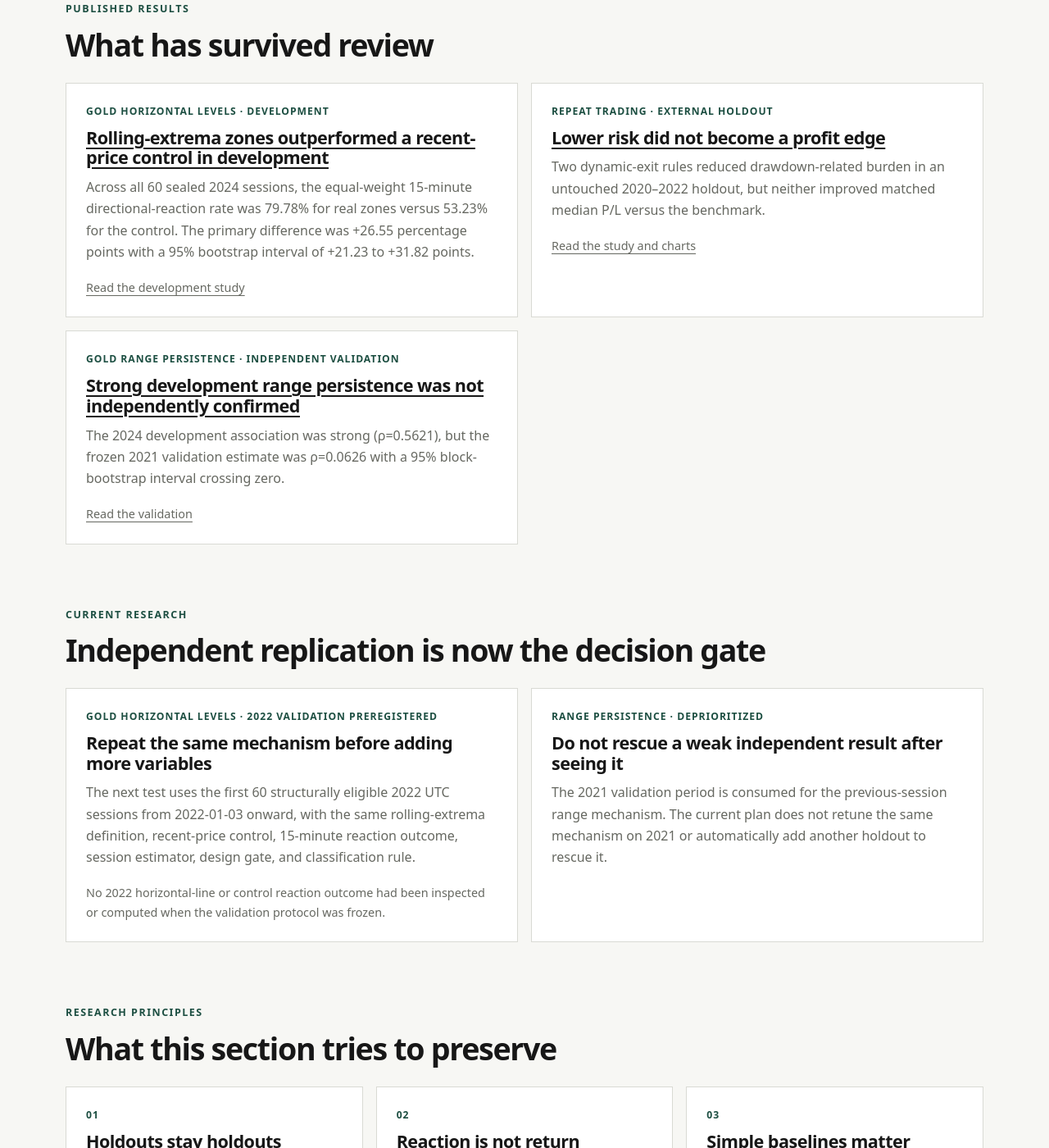
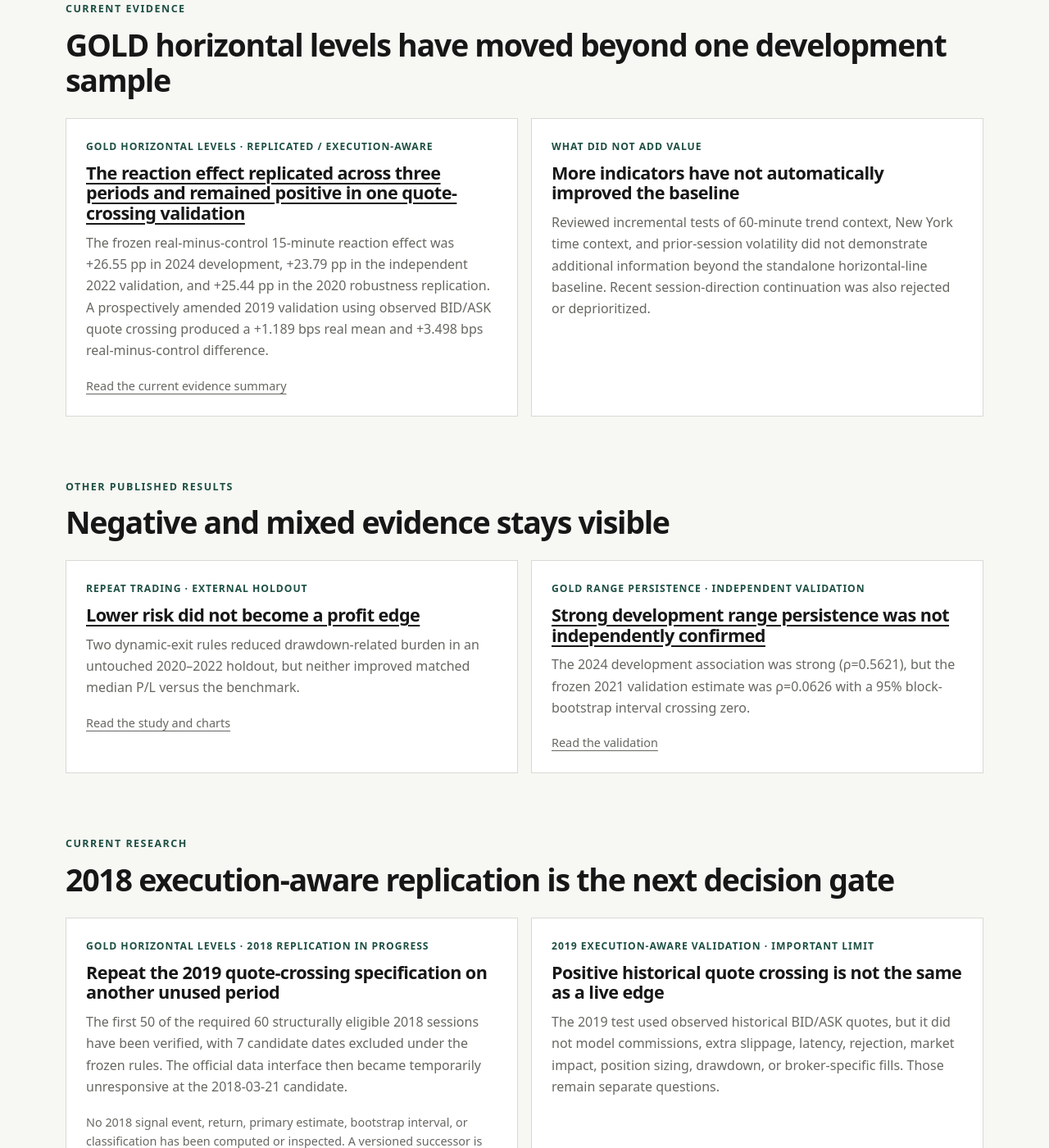
Before and after one commit to Josh-Temple/studio-lab-research, a Jekyll site: the page built from trading.md, in a window 1280 px wide and 1400 px high, scrolled down 675 px. Shown: the whole window at 82% size. Built offline with Jekyll 4.4.1, drawn with Linux system fonts in a browser that asks for light colours; some of the changed text lies outside the part shown.

Commit message:
Refresh Trading research status

```diff
--- a/trading.md
+++ b/trading.md
@@ -1,27 +1,43 @@
 ---
 title: Trading
 permalink: /trading/
-description: Reviewed Studio Lab trading research, including development tests, holdouts, independent validations, risk controls, and negative results.
+description: Reviewed Studio Lab trading research, including development tests, holdouts, independent validations, execution-aware checks, risk controls, and negative results.
 ---
 
 <p class="eyebrow">Trading research</p>
 <h1>Test the edge before trusting the story.</h1>
-<p class="lede">Selected systematic-trading research from Studio Lab. This section publishes reviewed development results, holdouts, independent validations, and negative or mixed findings while keeping unresolved hypotheses separate. It is not a live trading dashboard, signal service, or record of current positions.</p>
+<p class="lede">Selected systematic-trading research from Studio Lab. This section publishes reviewed development results, holdouts, independent validations, execution-aware checks, and negative or mixed findings while keeping unresolved hypotheses separate. It is not a live trading dashboard, signal service, or record of current positions.</p>
 
 <section class="section">
   <div class="section-heading">
     <div>
-      <p class="eyebrow">Published results</p>
-      <h2>What has survived review</h2>
+      <p class="eyebrow">Current evidence</p>
+      <h2>GOLD horizontal levels have moved beyond one development sample</h2>
     </div>
   </div>
   <div class="feature-grid feature-grid-wide">
     <article class="feature-card">
-      <p class="feature-meta">GOLD horizontal levels · development</p>
-      <h3><a href="{{ '/research/gold-horizontal-recent-price-control-development/' | relative_url }}">Rolling-extrema zones outperformed a recent-price control in development</a></h3>
-      <p>Across all 60 sealed 2024 sessions, the equal-weight 15-minute directional-reaction rate was 79.78% for real zones versus 53.23% for the control. The primary difference was +26.55 percentage points with a 95% bootstrap interval of +21.23 to +31.82 points.</p>
-      <p class="card-links"><a href="{{ '/research/gold-horizontal-recent-price-control-development/' | relative_url }}">Read the development study</a></p>
+      <p class="feature-meta">GOLD horizontal levels · replicated / execution-aware</p>
+      <h3><a href="{{ '/research/gold-horizontal-replication-execution-evidence/' | relative_url }}">The reaction effect replicated across three periods and remained positive in one quote-crossing validation</a></h3>
+      <p>The frozen real-minus-control 15-minute reaction effect was +26.55 pp in 2024 development, +23.79 pp in the independent 2022 validation, and +25.44 pp in the 2020 robustness replication. A prospectively amended 2019 validation using observed BID/ASK quote crossing produced a +1.189 bps real mean and +3.498 bps real-minus-control difference.</p>
+      <p class="card-links"><a href="{{ '/research/gold-horizontal-replication-execution-evidence/' | relative_url }}">Read the current evidence summary</a></p>
     </article>
+    <article class="feature-card">
+      <p class="feature-meta">What did not add value</p>
+      <h3>More indicators have not automatically improved the baseline</h3>
+      <p>Reviewed incremental tests of 60-minute trend context, New York time context, and prior-session volatility did not demonstrate additional information beyond the standalone horizontal-line baseline. Recent session-direction continuation was also rejected or deprioritized.</p>
+    </article>
+  </div>
+</section>
+
+<section class="section">
+  <div class="section-heading">
+    <div>
+      <p class="eyebrow">Other published results</p>
+      <h2>Negative and mixed evidence stays visible</h2>
+    </div>
+  </div>
+  <div class="feature-grid feature-grid-wide">
     <article class="feature-card">
       <p class="feature-meta">Repeat trading · external holdout</p>
       <h3><a href="{{ '/research/repeat-trading-external-holdout/' | relative_url }}">Lower risk did not become a profit edge</a></h3>
@@ -41,20 +57,20 @@ description: Reviewed Studio Lab trading research, including development tests,
   <div class="section-heading">
     <div>
       <p class="eyebrow">Current research</p>
-      <h2>Independent replication is now the decision gate</h2>
+      <h2>2018 execution-aware replication is the next decision gate</h2>
     </div>
   </div>
   <div class="feature-grid feature-grid-wide">
     <article class="feature-card">
-      <p class="feature-meta">GOLD horizontal levels · 2022 validation preregistered</p>
-      <h3>Repeat the same mechanism before adding more variables</h3>
-      <p>The next test uses the first 60 structurally eligible 2022 UTC sessions from 2022-01-03 onward, with the same rolling-extrema definition, recent-price control, 15-minute reaction outcome, session estimator, design gate, and classification rule.</p>
-      <p class="card-links">No 2022 horizontal-line or control reaction outcome had been inspected or computed when the validation protocol was frozen.</p>
+      <p class="feature-meta">GOLD horizontal levels · 2018 replication in progress</p>
+      <h3>Repeat the 2019 quote-crossing specification on another unused period</h3>
+      <p>The first 50 of the required 60 structurally eligible 2018 sessions have been verified, with 7 candidate dates excluded under the frozen rules. The official data interface then became temporarily unresponsive at the 2018-03-21 candidate.</p>
+      <p class="card-links">No 2018 signal event, return, primary estimate, bootstrap interval, or classification has been computed or inspected. A versioned successor is ready to resume from the same boundary.</p>
     </article>
     <article class="feature-card">
-      <p class="feature-meta">Range persistence · deprioritized</p>
-      <h3>Do not rescue a weak independent result after seeing it</h3>
-      <p>The 2021 validation period is consumed for the previous-session range mechanism. The current plan does not retune the same mechanism on 2021 or automatically add another holdout to rescue it.</p>
+      <p class="feature-meta">2019 execution-aware validation · important limit</p>
+      <h3>Positive historical quote crossing is not the same as a live edge</h3>
+      <p>The 2019 test used observed historical BID/ASK quotes, but it did not model commissions, extra slippage, latency, rejection, market impact, position sizing, drawdown, or broker-specific fills. Those remain separate questions.</p>
     </article>
   </div>
 </section>
@@ -79,8 +95,8 @@ description: Reviewed Studio Lab trading research, including development tests,
     </article>
     <article class="feature-card">
       <p class="feature-meta">03</p>
-      <h3>Simple baselines matter</h3>
-      <p>More complex filters and forecasting models are not promoted merely because they sound sophisticated. They need incremental value against a simpler comparison.</p>
+      <h3>Execution evidence still has boundaries</h3>
+      <p>Historical BID/ASK quote crossing is stronger than bar-only reaction evidence, but it is still not actual broker execution and must not be presented as such.</p>
     </article>
   </div>
 </section>
@@ -88,5 +104,5 @@ description: Reviewed Studio Lab trading research, including development tests,
 <section class="section public-boundary">
   <p class="eyebrow">Scope</p>
   <h2>Research record, not investment advice.</h2>
-  <p>Results shown here are experimental and may be based on historical or simulated data. They do not establish future profitability and should not be read as a recommendation to trade, increase position size, or adopt a specific strategy.</p>
+  <p>Results shown here are experimental and based on historical data. They do not establish future profitability and should not be read as a recommendation to trade, increase position size, or adopt a specific strategy.</p>
 </section>
```
